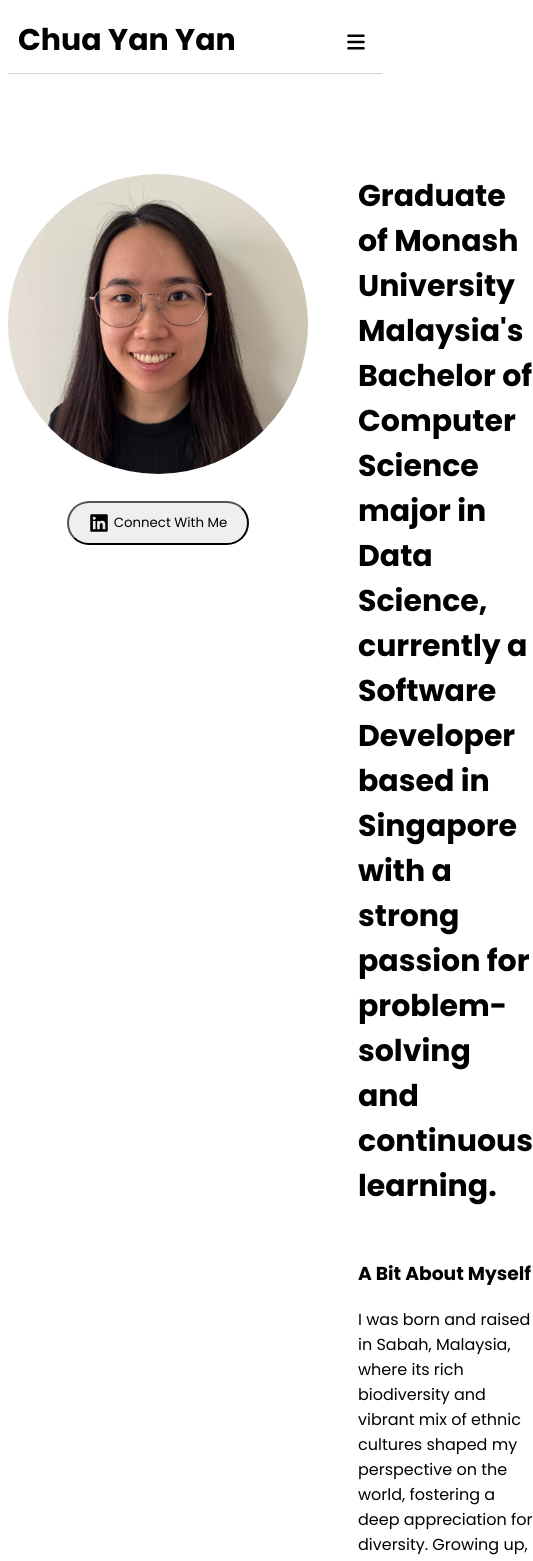
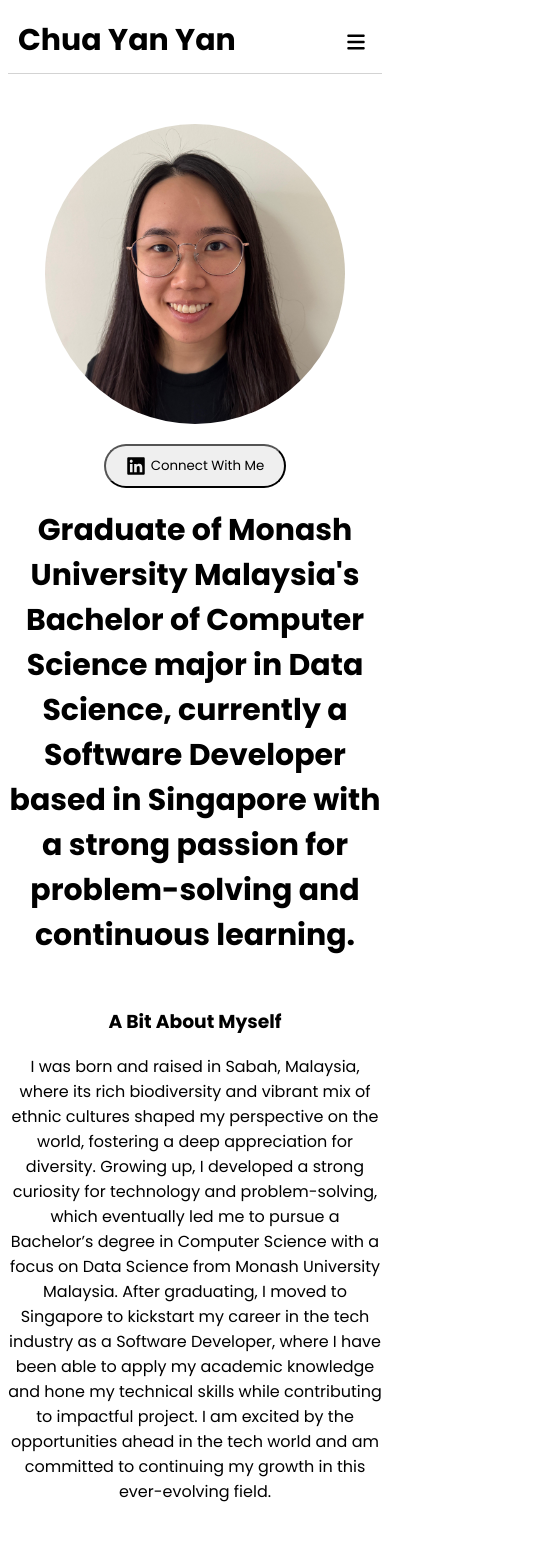
Before and after one commit to yanc3093/chua-yan-yan, a React (Create React App) app: page / in a window 390 px wide. Shown: the top 1561 px of the page, 533 px wide, since content can reach past the window. Built offline with nearby package versions, Linux system fonts and the light colour scheme.

Commit message:
Enhance home screen to be mobile responsive (#15)

```diff
--- a/src/App.js
+++ b/src/App.js
@@ -1,6 +1,6 @@
 import { useMediaQuery } from "react-responsive";
+import { useState } from "react";
 import { BrowserRouter as Router, Routes, Route } from "react-router-dom";
-import { useState } from "react";
 import ScrollToTop from "./component/scrollToTop";
 import Navbar from "./component/navbar";
 import Home from "./component/home";
@@ -29,7 +29,7 @@ function App() {
           collapseExpanded={collapseExpanded}
         />
         <Routes>
-          <Route path="/" element={<Home />} />
+          <Route path="/" element={<Home isMobile={isMobile} />} />
           <Route path="/resume" element={<Resume />} />
           <Route path="/projects" element={<Projects />} />
           <Route path="/contact" element={<Contact />} />
--- a/src/component/home.js
+++ b/src/component/home.js
@@ -2,8 +2,45 @@ import { FontAwesomeIcon } from "@fortawesome/react-fontawesome";
 import { faLinkedin } from "@fortawesome/free-brands-svg-icons";
 import myPicture from "../asset/cyy.jpeg";
 
-function Home() {
-  return (
+function Home(props) {
+  return props.isMobile ? (
+    <div className="homeInMobile">
+      <img src={myPicture} alt="cyy" />
+      <div>
+        <a
+          href="https://www.linkedin.com/in/yanc3093/"
+          target="_blank"
+          rel="noopener noreferrer"
+        >
+          <button>
+            <FontAwesomeIcon className="icon" icon={faLinkedin} />
+            Connect With Me
+          </button>
+        </a>
+      </div>
+      <div className="summary">
+        Graduate of Monash University Malaysia's Bachelor of Computer Science
+        major in Data Science, currently a Software Developer based in Singapore
+        with a strong passion for problem-solving and continuous learning.
+      </div>
+      <div className="description">
+        <h3>A Bit About Myself</h3>
+        <p>
+          I was born and raised in Sabah, Malaysia, where its rich biodiversity
+          and vibrant mix of ethnic cultures shaped my perspective on the world,
+          fostering a deep appreciation for diversity. Growing up, I developed a
+          strong curiosity for technology and problem-solving, which eventually
+          led me to pursue a Bachelor’s degree in Computer Science with a focus
+          on Data Science from Monash University Malaysia. After graduating, I
+          moved to Singapore to kickstart my career in the tech industry as a
+          Software Developer, where I have been able to apply my academic
+          knowledge and hone my technical skills while contributing to impactful
+          project. I am excited by the opportunities ahead in the tech world and
+          am committed to continuing my growth in this ever-evolving field.
+        </p>
+      </div>
+    </div>
+  ) : (
     <div className="home">
       <div className="leftColumn">
         <img src={myPicture} alt="cyy" />
--- a/src/component/navbar.js
+++ b/src/component/navbar.js
@@ -3,28 +3,20 @@ import { FontAwesomeIcon } from "@fortawesome/react-fontawesome";
 import { faBars, faXmark } from "@fortawesome/free-solid-svg-icons";
 
 function Navbar(props) {
-  return (
+  return props.isMobile ? (
     <nav>
       <div className="navbar">
         <Link className="homeLink" to="/" onClick={props.collapseExpanded}>
           Chua Yan Yan
         </Link>
-        {props.isMobile ? (
         <button onClick={props.handleClick}>
           <FontAwesomeIcon
             className="icon"
             icon={props.isExpanded ? faXmark : faBars}
           />
         </button>
-        ) : (
-          <div className="otherLinks">
-            <Link to="/resume">Resume</Link>
-            <Link to="/projects">Projects</Link>
-            <Link to="/contact">Contact</Link>
       </div>
-        )}
-      </div>
-      {props.isMobile && props.isExpanded && (
+      {props.isExpanded && (
         <div className="expandedMenu">
           <Link to="/resume" onClick={props.collapseExpanded}>
             Resume
@@ -38,6 +30,19 @@ function Navbar(props) {
         </div>
       )}
     </nav>
+  ) : (
+    <nav>
+      <div className="navbar">
+        <Link className="homeLink" to="/">
+          Chua Yan Yan
+        </Link>
+        <div className="otherLinks">
+          <Link to="/resume">Resume</Link>
+          <Link to="/projects">Projects</Link>
+          <Link to="/contact">Contact</Link>
+        </div>
+      </div>
+    </nav>
   );
 }
 
--- a/src/style/index.css
+++ b/src/style/index.css
@@ -21,16 +21,6 @@
   text-decoration: none;
 }
 
-.navbar button {
-  background-color: transparent;
-  border: none;
-}
-
-.navbar button .icon {
-  height: 20px;
-  width: 20px;
-}
-
 .navbar .otherLinks {
   display: flex;
   gap: 20px;
@@ -43,19 +33,6 @@
 
 .navbar .otherLinks a:hover {
   text-decoration: underline;
-}
-
-.expandedMenu {
-  align-items: center;
-  background-color: lightgray;
-  display: flex;
-  flex-direction: column;
-  padding: 10px;
-}
-
-.expandedMenu a {
-  font-size: 20px;
-  text-decoration: none;
 }
 
 .home {
@@ -317,3 +294,80 @@
 .footer .copyright .icon {
   margin-right: 5px;
 }
+
+/* Mobile */
+.navbar button {
+  background-color: transparent;
+  border: none;
+}
+
+.navbar button .icon {
+  height: 20px;
+  width: 20px;
+}
+
+.expandedMenu {
+  align-items: center;
+  background-color: lightgray;
+  display: flex;
+  flex-direction: column;
+  padding: 10px;
+}
+
+.expandedMenu a {
+  font-size: 20px;
+  text-decoration: none;
+}
+
+.homeInMobile {
+  align-items: center;
+  display: flex;
+  flex-direction: column;
+  margin: auto;
+  margin-top: 50px;
+  margin-bottom: 50px;
+  max-width: 1000px;
+}
+
+.homeInMobile img {
+  border-radius: 50%;
+  height: 300px;
+  width: 300px;
+  object-fit: cover;
+}
+
+.homeInMobile a {
+  display: flex;
+  justify-content: center;
+  text-decoration: none;
+}
+
+.homeInMobile a button {
+  align-items: center;
+  border-radius: 50px;
+  display: flex;
+  margin: 20px 10px;
+  padding: 10px 20px;
+}
+
+.homeInMobile a button:hover {
+  background-color: lightgray;
+  cursor: pointer;
+}
+
+.homeInMobile a button .icon {
+  height: 20px;
+  width: 20px;
+  margin-right: 5px;
+}
+
+.homeInMobile .summary {
+  font-size: 30px;
+  font-weight: bold;
+  margin-bottom: 30px;
+  text-align: center;
+}
+
+.homeInMobile .description {
+  text-align: center;
+}
```
Lines whose indentation alone changed are shown as unchanged.
